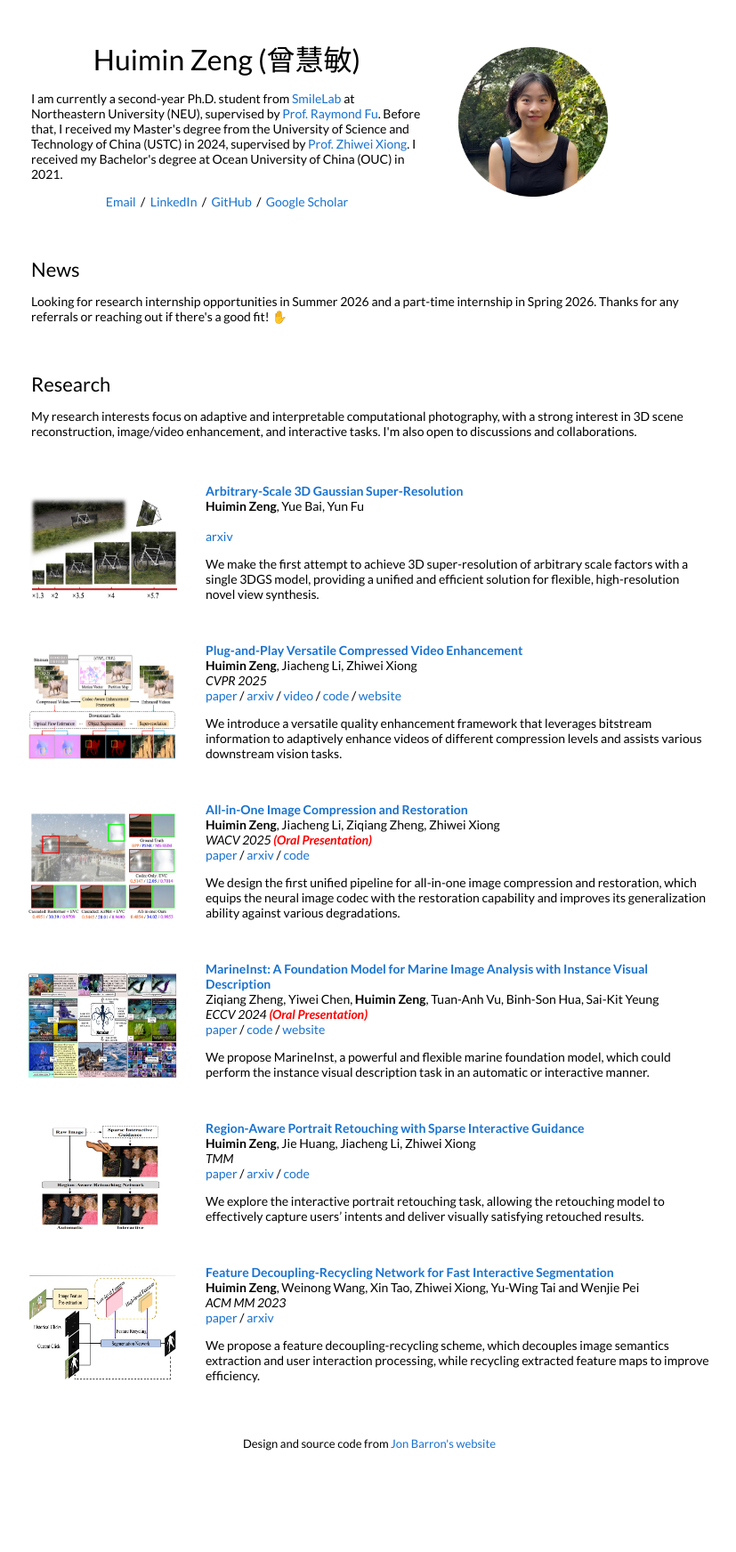
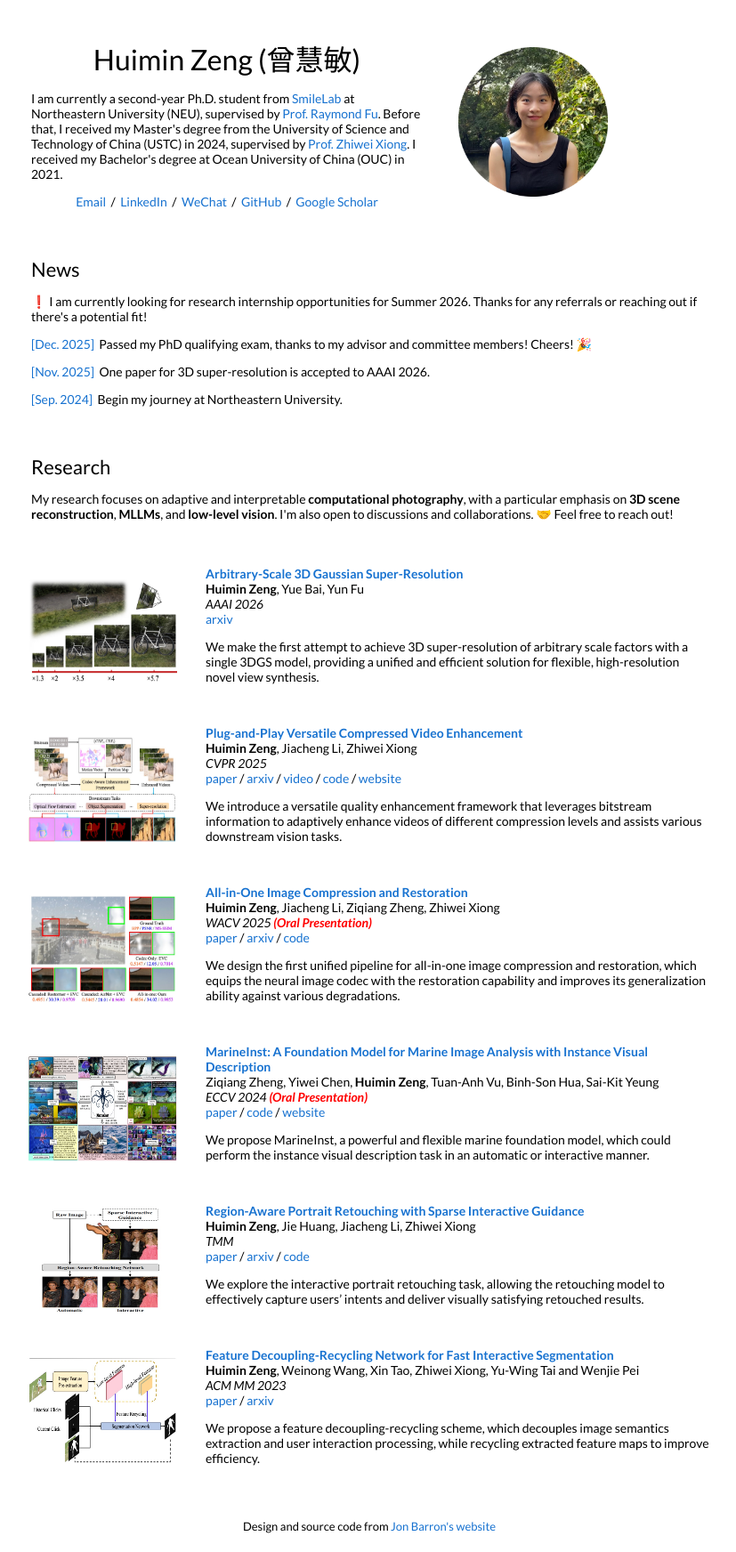
Before and after one commit to huimin-zeng/huimin-zeng.github.io, a Jekyll site: the page built from _posts/2025-08-10-3dasr.markdown, in a window 1280 px wide. Shown: the whole page at 89% size, without its empty margins (225-1052 px from the left). Built offline with Jekyll 4.4.1, drawn with Linux system fonts in a browser that asks for light colours; before the commit the page ends 1651 px from its top, so only the background shows below that.

Commit message:
update 12/5/2025

```diff
--- a/_layouts/default.html
+++ b/_layouts/default.html
@@ -10,6 +10,24 @@
     gtag('js', new Date());
 
     gtag('config', 'G-E00L9PT3V9');
+  </script>
+  <script>
+    function copyWeChat(event) {
+      event.preventDefault();
+      const wechat = 'iamzhmhmz';
+      navigator.clipboard.writeText(wechat).then(function() {
+        alert('copied!');
+      }, function() {
+        // Fallback for older browsers
+        const textArea = document.createElement('textarea');
+        textArea.value = wechat;
+        document.body.appendChild(textArea);
+        textArea.select();
+        document.execCommand('copy');
+        document.body.removeChild(textArea);
+        alert('WeChat copied!');
+      });
+    }
   </script>
   <title>{{ site.name }}</title>
 
@@ -38,7 +56,8 @@
 
               <p style="text-align:center">
                 <a href="mailto:zenghuimin1998@gmail.com"><i class="fas fa-fw fa-envelope" aria-hidden="true"></i> Email</a> &nbsp;/&nbsp;
-                <a href="https://www.linkedin.com/in/huimin-zeng-967a542a6"> LinkedIn </a> &nbsp;/&nbsp
+                <a href="https://www.linkedin.com/in/huimin-zeng-967a542a6"> LinkedIn </a> &nbsp;/&nbsp;
+                <a href="#" onclick="copyWeChat(event)"> WeChat </a> &nbsp;/&nbsp;
                 <a href="https://github.com/ZeldaM1">GitHub</a> &nbsp;/&nbsp;
                 <a href="https://scholar.google.com/citations?user=jZJhKDEAAAAJ&hl=en">Google Scholar</a>
               </p>
@@ -54,7 +73,16 @@
             <td style="padding:2.5%;width:100%;vertical-align:middle">
               <h2>News</h2>
               <p>
-                Looking for research internship opportunities in Summer 2026 and a part-time internship in Spring 2026. Thanks for any referrals or reaching out if there's a good fit! ✋
+                ❗️ I am currently looking for research internship opportunities for Summer 2026. Thanks for any referrals or reaching out if there's a potential fit!
+              </p>
+              <p>
+                <span style="color:#1772d0;">[Dec. 2025]</span>&nbsp;&nbsp;Passed my PhD qualifying exam, thanks to my advisor and committee members! Cheers! 🎉
+              </p>
+              <p>
+                <span style="color:#1772d0;">[Nov. 2025]</span>&nbsp;&nbsp;One paper for 3D super-resolution is accepted to AAAI 2026.
+              </p>
+              <p>
+                <span style="color:#1772d0;">[Sep. 2024]</span>&nbsp;&nbsp;Begin my journey at Northeastern University.
               </p>
             </td>
           </tr>
@@ -65,7 +93,7 @@
             <td style="padding:2.5%;width:100%;vertical-align:middle">
               <h2>Research</h2>
               <p>
-                My research interests focus on adaptive and interpretable computational photography, with a strong interest in 3D scene reconstruction, image/video enhancement, and interactive tasks. I'm also open to discussions and collaborations.
+              My research focuses on adaptive and interpretable <strong>computational photography</strong>, with a particular emphasis on <strong>3D scene reconstruction</strong>, <strong>MLLMs</strong>, and <strong>low-level vision</strong>. I'm also open to discussions and collaborations. 🤝 Feel free to reach out!
               </p>
             </td>
           </tr>
--- a/_posts/2025-08-10-3dasr.markdown
+++ b/_posts/2025-08-10-3dasr.markdown
@@ -6,7 +6,7 @@ image: /images/3dasr.jpg
 categories: research
 author: "Huimin Zeng"
 authors: "<strong>Huimin Zeng</strong>, Yue Bai, Yun Fu"
-# venue: "arXiv"
+venue: "AAAI 2026"
 arxiv: https://www.arxiv.org/abs/2508.16467
 ---
  We make the first attempt to achieve 3D super-resolution
```
